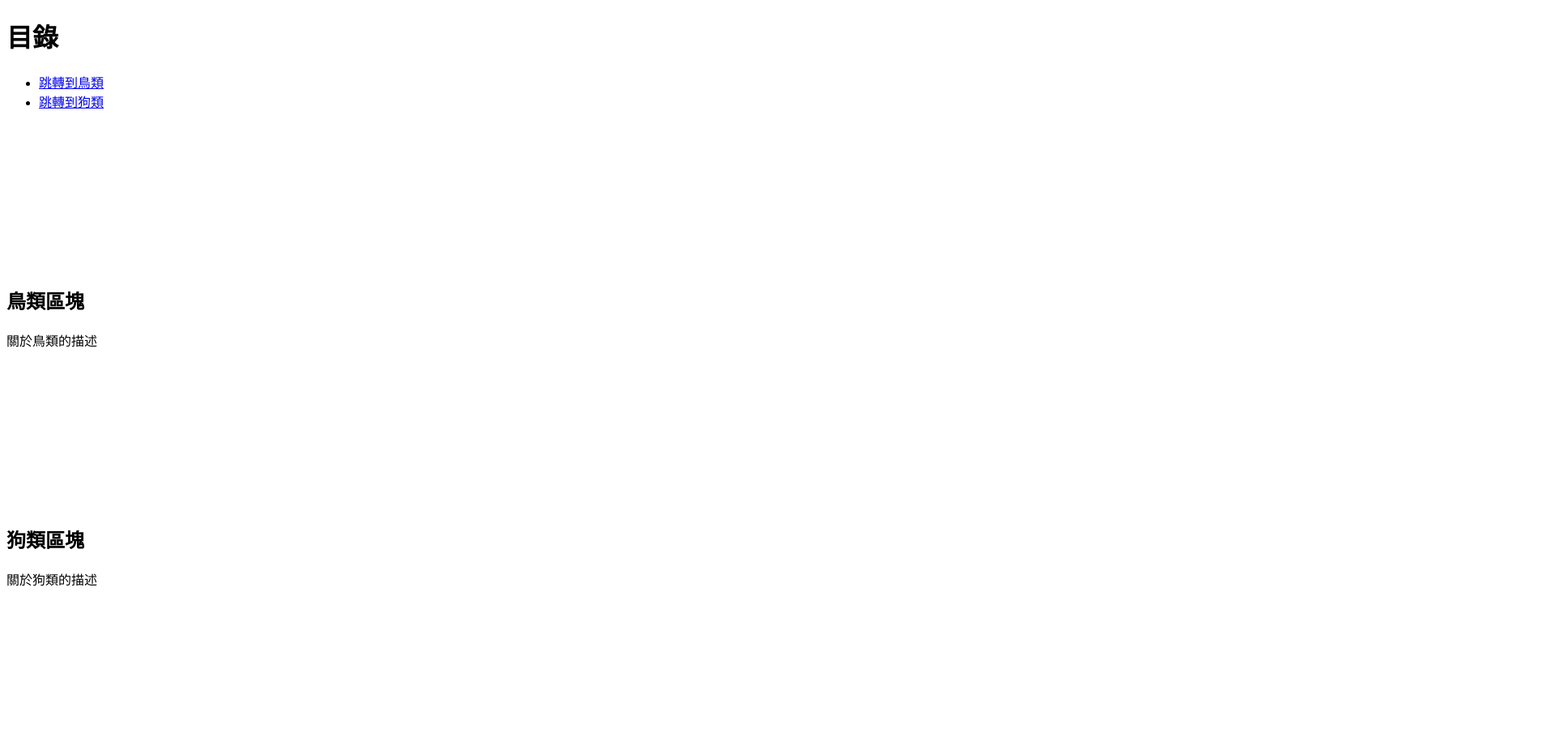
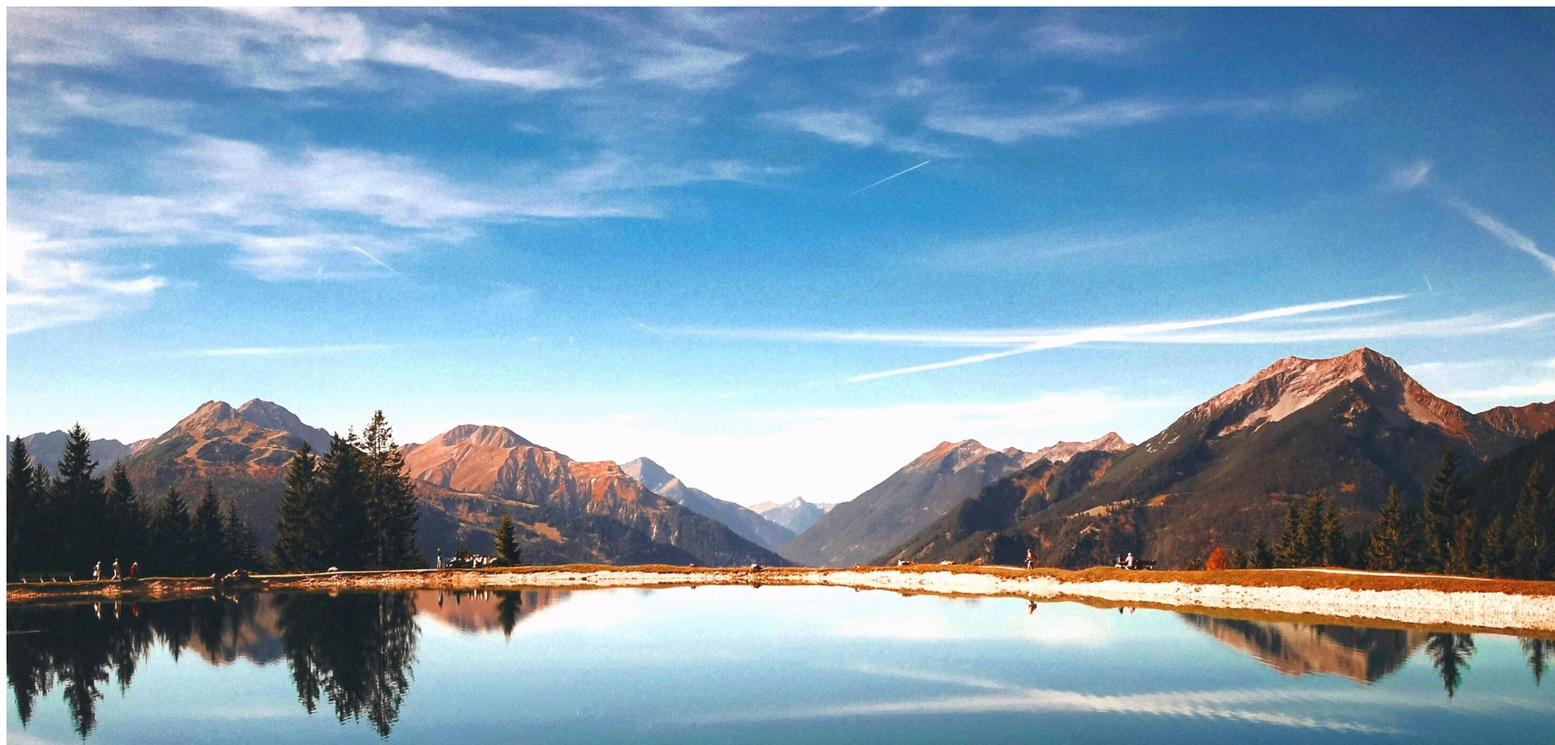
Before and after one commit to jack-li02/Learn_Html, a plain HTML site: page learning/index.html in a window 1280 px wide. Shown: the top 920 px of the page at 81% size, 1920 px wide, since content can reach past the window. Drawn offline with Linux system fonts and the light colour scheme.

Commit message:
HTML 中的圖片

```diff
--- a/learning/index.html
+++ b/learning/index.html
@@ -1,22 +1,12 @@
 <!DOCTYPE html>
 <html lang="en">
 <head>
-    <meta charset="UTF-8">
-    <meta name="viewport" content="width=device-width, initial-scale=1.0">
-    <title>錨點 =>跳轉到同一頁面的區塊</title>
+    <title>HTML 中的圖片</title>
 </head>
 <body>
-    <h1>目錄</h1>
-    <ul>
-        <li><a href="#birds">跳轉到鳥類</a></li>
-        <li><a href="#dogs">跳轉到狗類</a></li>
-    </ul>
-    <br><br><br><br><br><br><br><br><br><br>
-    <h2 id="birds">鳥類區塊</h2>
-    <p>關於鳥類的描述</p>
-    <br><br><br><br><br><br><br><br><br><br>
-    <h2 id="dogs">狗類區塊</h2>
-    <p>關於狗類的描述</p>
-    <br><br><br><br><br><br><br><br><br><br>
+    <!-- <img src="./img/風景圖01.jpg"  width="1920" alt="這是一張風景圖">  -->
+    <a href="https://google.com">
+        <img src="./img/風景圖01.jpg"  width="1920" alt="這是一張風景圖">
+    </a>
 </body>
 </html>
```
Also changed, not shown: learning/img/風景圖01.jpg (added).
